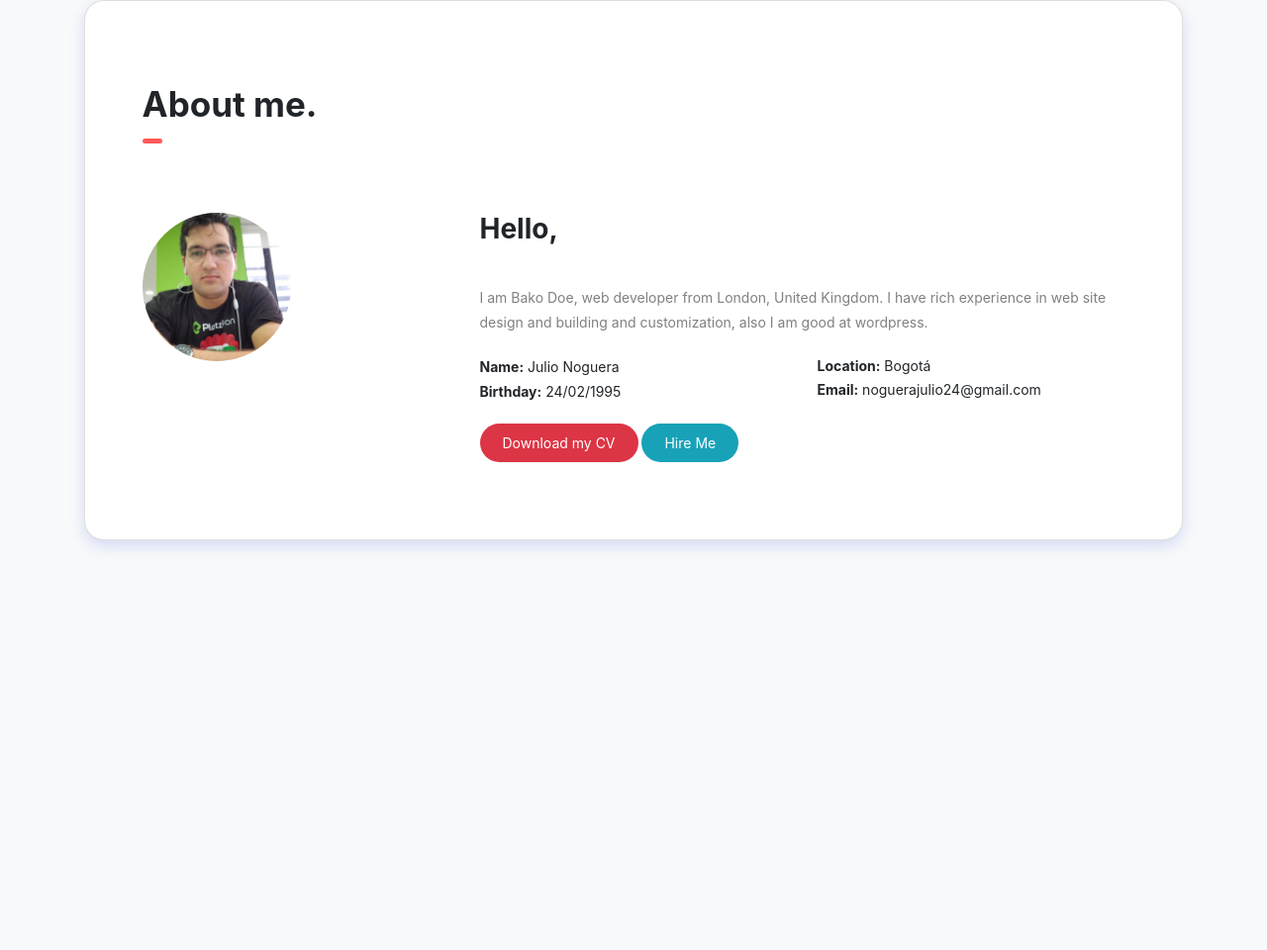
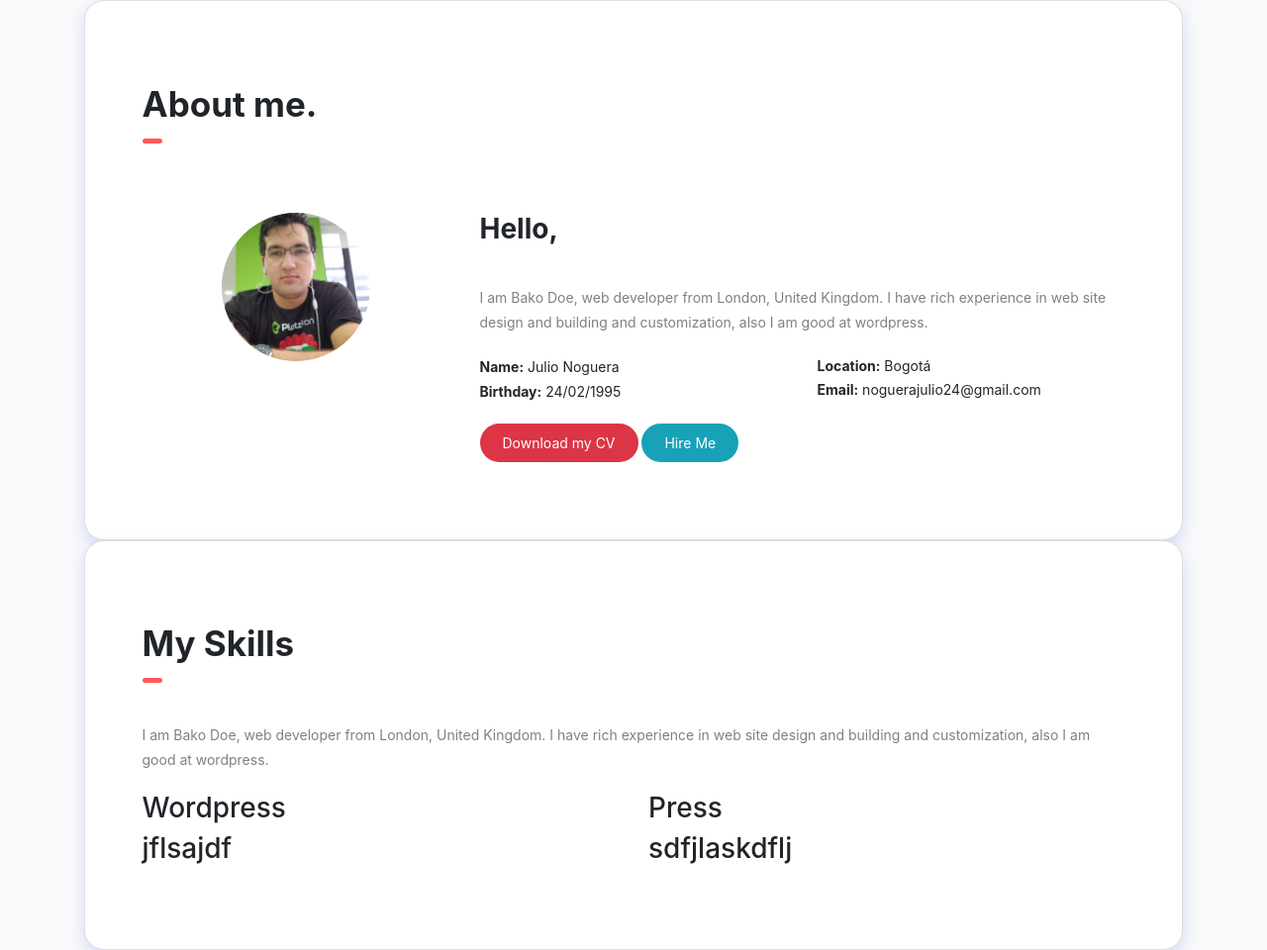
Before and after one commit to NogueraJulio24/css-practice, a plain HTML site: page card.html in a window 1280 px wide. Shown: the whole page at 99% size. Before the commit the page ends 800 px from the top, so only its background shows below. Drawn offline with nearby package versions, Linux system fonts and the light colour scheme.

Commit message:
adding skill

```diff
--- a/card.html
+++ b/card.html
@@ -26,8 +26,7 @@
   .card{
     border-radius: 20px;
     background-color: #fff;
-    margin-top: 0;
-    margin-bottom: 50px;
+    margin-top: 0px 0px 50px;
     padding: 65px 40px 60px;
     box-sizing: border-box;
     box-shadow: 0px 6px 15px 0px rgba(74,99,231,.2)
@@ -73,11 +72,11 @@
     width: 150px;
     border: none;
     border-radius: 150px;
-    display: flex;
-    align-items: center;
-    justify-content: center;
-    justify-items: center;
+    display: block;
+    margin: auto;
   }
+
+
 
 </style>
 
@@ -98,7 +97,7 @@
                     <div class="row">
                         <div class="elementor-spacer-inner"></div>
                         <!-- Mi photo -->
-                        <div class="col-4 center">
+                        <div class="col-4">
                             <img src="me.jpg" alt="My photo">
                         </div>
 
@@ -131,6 +130,44 @@
                     </div>
             </div>
         </div>
+
+        <div class="card">
+          <div class="card-body">
+            <div class="row">
+              <div class="col-12">
+                <section class="title">
+                    <h1><strong>My Skills</strong></h1>
+                </section>
+              </div>
+            </div>
+
+            <div class="row">
+              <div class="col-12">
+                  <p class="text-body">I am Bako Doe, web developer from London, United Kingdom. I have rich experience in web site design and building and customization, also I am good at wordpress.</p>
+              </div>
+            </div>
+
+            <div class="row">
+              <div class="col-6">
+                <h2>Wordpress</h2>
+              </div>
+
+              <div class="col-6">
+                <h2>Press</h2>
+              </div>
+            </div>
+
+            <div class="row">
+              <div class="col-6">
+                <h2>jflsajdf</h2>
+              </div>
+
+              <div class="col-6">
+                <h2>sdfjlaskdflj</h2>
+              </div>
+            </div>
+        </div>
+      </div>
     </div>
 </body>
 </html>
```
